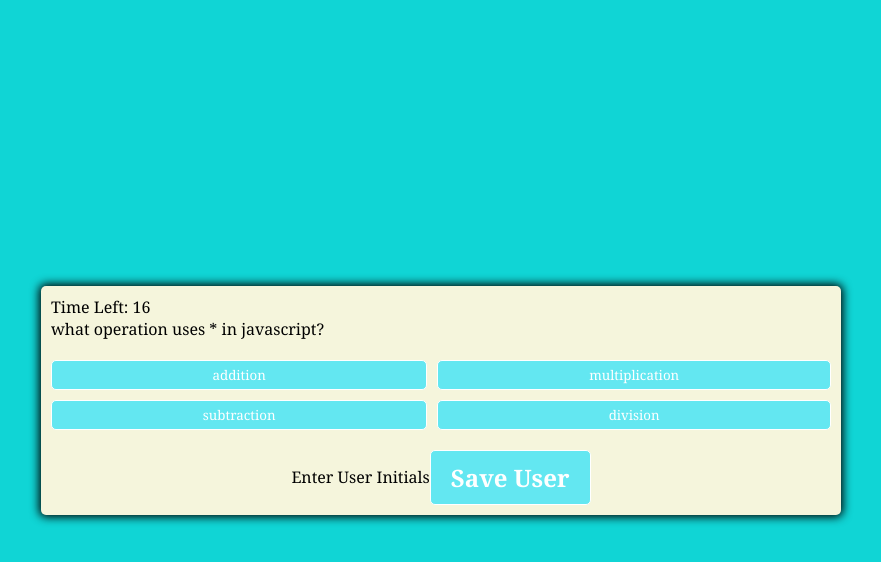
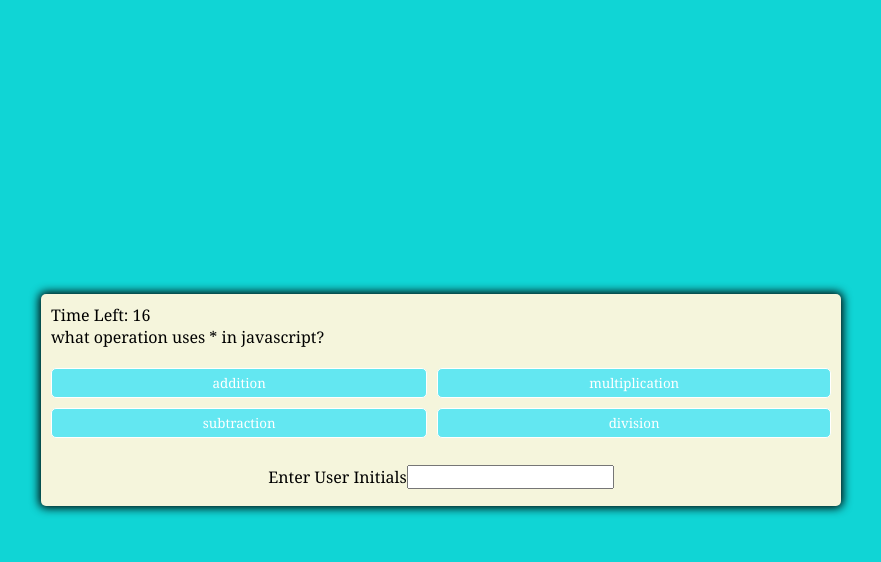
Before and after one commit to AmaalSaid/Quiz-app, a plain HTML site: page index.html in a window 1280 px wide. Both pictures are taken after a click on the button "Start". Shown: the whole page, without its empty margins (199-1080 px from the left). Drawn offline with Linux system fonts and the light colour scheme.

Commit message:
user can add name

```diff
--- a/index.html
+++ b/index.html
@@ -26,7 +26,7 @@
         <div class="controls">
             <h3 id="score"></h3>
             <label>Enter User Initials</label>
-            <button id="next-btn" class="next-btn btn">Save User</button>
+            <input type="text" id="name" name="name">
         </div>
 </body>
 
```
